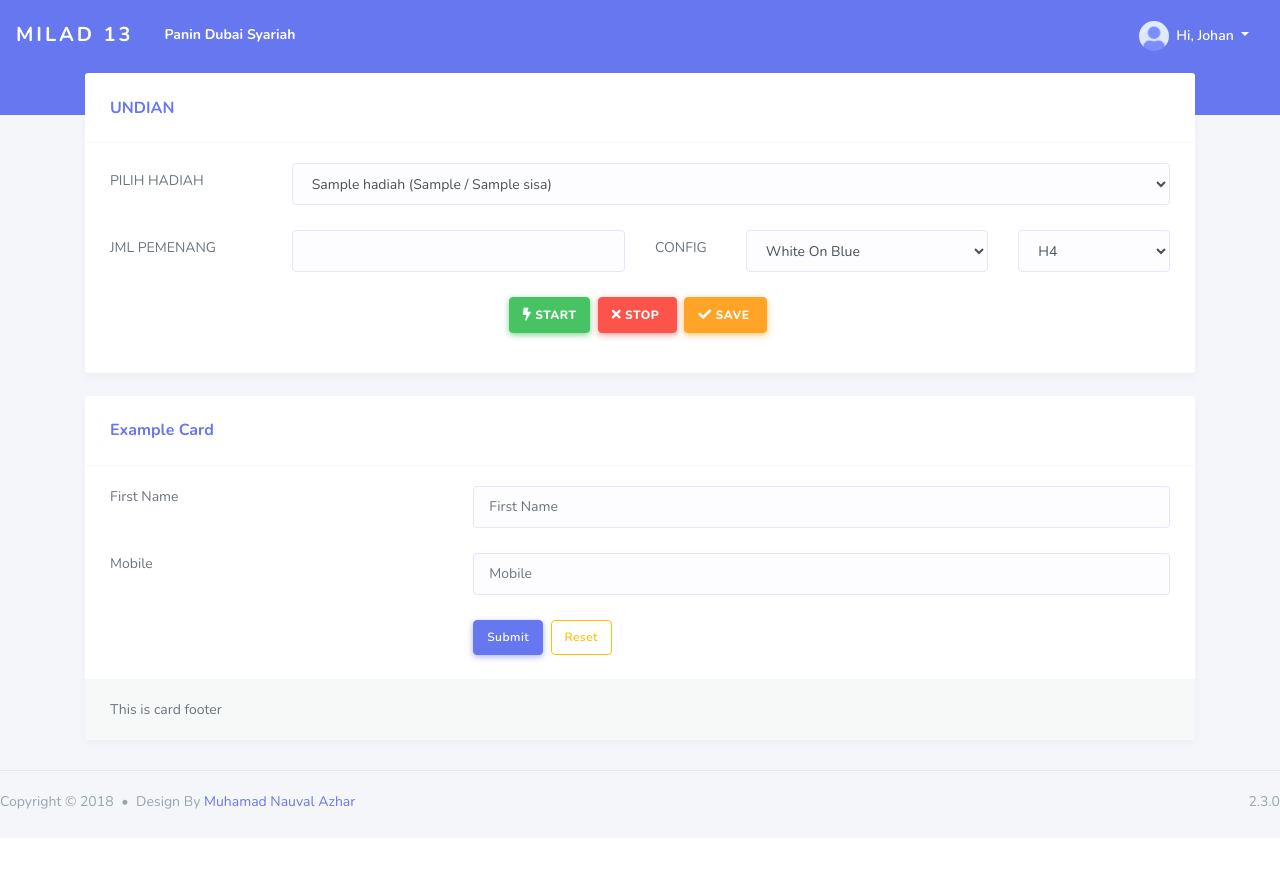
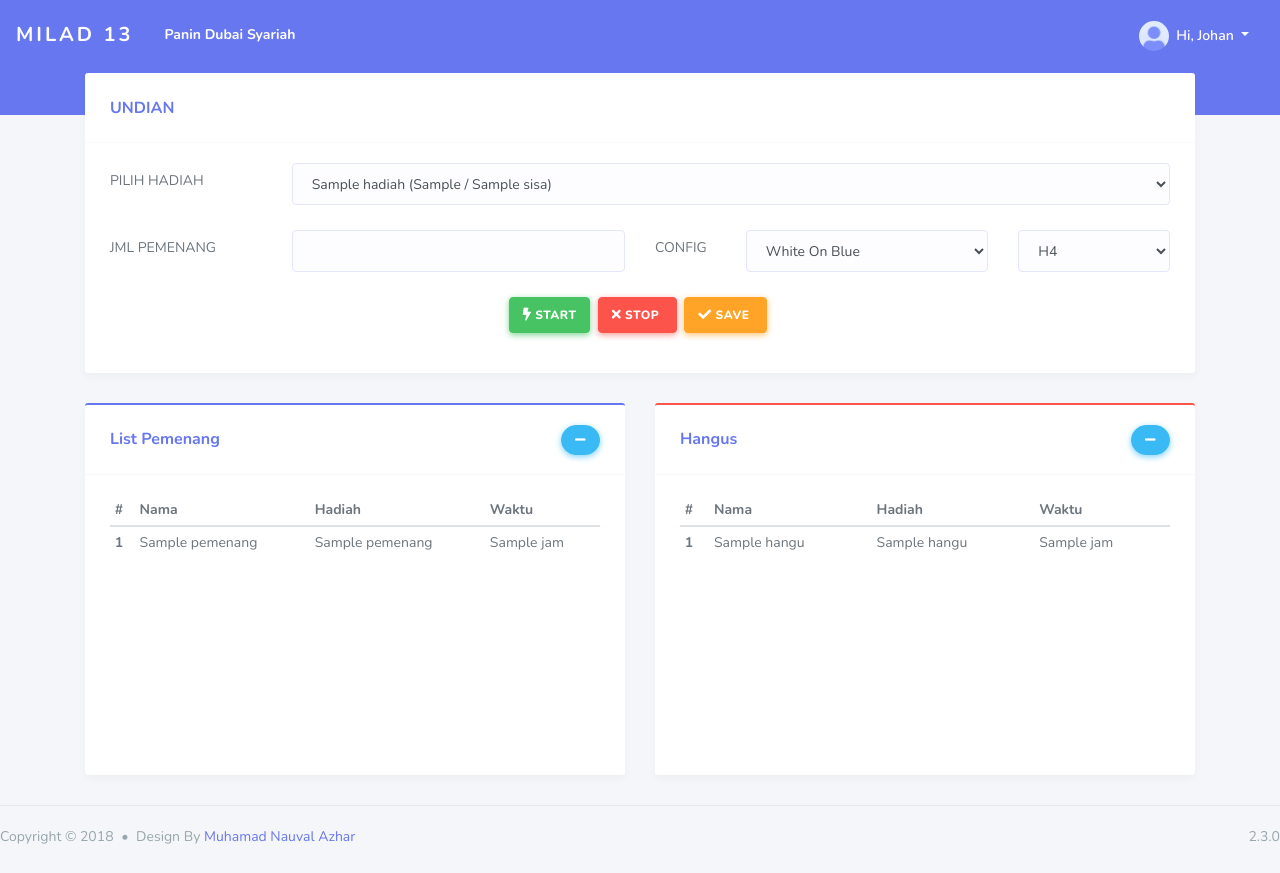
Before and after one commit to johan-gates27/undian, a CodeIgniter app: the page made by application/views/undian/undian.php in a window 1280 px wide. Before the commit the page ends 809 px from the top, so only its background shows below. Run offline with CodeIgniter, Linux system fonts and the light colour scheme; the template is opened without the code that fills it: most values are stand-ins (such as "Sample title", 1, 10 or a date in 2020); some libraries are stand-ins or nearby versions.

Commit message:
display winner & hangus

```diff
--- a/application/controllers/Undian.php
+++ b/application/controllers/Undian.php
@@ -17,6 +17,8 @@ class Undian extends CI_Controller
     $data['jml_pemenang_param'] = 1;
     $data['list_hadiah'] = $this->undian_model->get_list_hadiah();
     $data['list_peserta'] = $this->undian_model->get_list_peserta();
+    $data['list_pemenang'] = $this->undian_model->get_list_pemenang();
+    $data['list_hangus'] = $this->undian_model->get_list_hangus();
     $this->load->view('undian/undian', $data);
   }
 
--- a/application/views/undian/undian.php
+++ b/application/views/undian/undian.php
@@ -215,80 +215,103 @@
             <!-- <div class="card-footer bg-whitesmoke">
                 This is card footer
               </div> -->
+
+            <div class="row">
+              <div class="col-12 col-md-6 col-lg-6">
+                <div class="card card-primary">
+                  <div class="card-header">
+                    <h4>List Pemenang</h4>
+                    <div class="card-header-action">
+                      <a data-collapse="#card_list_pemenang" class="btn btn-icon btn-info" href="#"><i class="fas fa-minus"></i></a>
                     </div>
-        </section>
-        <section class="section">
-          <!-- <div class="section-header">
-            <h1>Top Navigation</h1>
-            <div class="section-header-breadcrumb">
-              <div class="breadcrumb-item active"><a href="#">Dashboard</a></div>
-              <div class="breadcrumb-item"><a href="#">Layout</a></div>
-              <div class="breadcrumb-item">Top Navigation</div>
                   </div>
-          </div> -->
+                  <div class="collapse show" id="card_list_pemenang" >
+                  <div class="card-body" style="min-height:300px;">
+                    <!-- <p> -->
+                    <table class="table table-sm">
+                      <thead>
+                        <tr>
+                          <th scope="col">#</th>
+                          <th scope="col">Nama</th>
+                          <th scope="col">Hadiah</th>
+                          <th scope="col">Waktu</th>
+                        </tr>
+                      </thead>
+                      <tbody>
+                        <?php
+                        $i = 1;
+                        foreach ($list_pemenang as $row) {
+                        ?>
+                          <tr>
+                            <th scope="row"><?php echo $i++; ?></th>
+                            <td><?php echo $row['name']; ?></td>
+                            <td><?php echo $row['nama_hadiah']; ?></td>
+                            <td><?php echo $row['jam']; ?></td>
+                          </tr>
+                        <?php } ?>
 
-          <div class="section-body">
-            <div class="card">
-              <div class="card-header">
-                <h4>Example Card</h4>
-              </div>
-              <div class="card-body">
-                <!-- ----------------------------------------- -->
-                <form class="form form-horizontal">
-                  <div class="form-body">
-                    <div class="row">
-                      <div class="col-12">
-                        <div class="form-group row">
-                          <div class="col-md-4">
-                            <span>First Name</span>
-                          </div>
-                          <div class="col-md-8">
-                            <div class="position-relative has-icon-left">
-                              <input type="text" id="fname-icon" class="form-control" name="fname-icon" placeholder="First Name">
-                              <div class="form-control-position">
-                                <i class="feather icon-user"></i>
+                      </tbody>
+                    </table>
+
+                    <!-- </p> -->
                   </div>
                   </div>
                 </div>
               </div>
+              <div class="col-12 col-md-6 col-lg-6">
+                <div class="card card-danger">
+                  <div class="card-header">
+                    <h4>Hangus</h4>
+                    <div class="card-header-action">
+                      <a data-collapse="#card_list_hangus" class="btn btn-icon btn-info" href="#"><i class="fas fa-minus"></i></a>
                     </div>
+                  </div>
+                  <div class="collapse show" id="card_list_hangus" >
+                  <div class="card-body" style="min-height:300px;">
+                    <!-- <p> -->
+                    <table class="table table-sm">
+                      <thead>
+                        <tr>
+                          <th scope="col">#</th>
+                          <th scope="col">Nama</th>
+                          <th scope="col">Hadiah</th>
+                          <th scope="col">Waktu</th>
+                        </tr>
+                      </thead>
+                      <tbody>
+                        <?php
+                        $i = 1;
+                        foreach ($list_hangus as $row) {
+                        ?>
+                          <tr>
+                            <th scope="row"><?php echo $i++; ?></th>
+                            <td><?php echo $row['name']; ?></td>
+                            <td><?php echo $row['nama_hadiah']; ?></td>
+                            <td><?php echo $row['jam']; ?></td>
+                          </tr>
+                        <?php } ?>
 
-                      <div class="col-12">
-                        <div class="form-group row">
-                          <div class="col-md-4">
-                            <span>Mobile</span>
-                          </div>
-                          <div class="col-md-8">
-                            <div class="position-relative has-icon-left">
-                              <input type="number" id="contact-icon" class="form-control" name="contact-icon" placeholder="Mobile">
-                              <div class="form-control-position">
-                                <i class="feather icon-smartphone"></i>
+                      </tbody>
+                    </table>
+                    <!-- </p> -->
                   </div>
                   </div>
                 </div>
               </div>
+              <!-- <div class="col-12 col-md-6 col-lg-6">
+                <div class="card">
+                  <div class="card-header">
+                    <h4>Hangus</h4>
                   </div>
-
-
-                      <div class="col-md-8 offset-md-4">
-                        <button type="submit" class="btn btn-primary mr-1 mb-1 waves-effect waves-light">Submit</button>
-                        <button type="reset" class="btn btn-outline-warning mr-1 mb-1 waves-effect waves-light">Reset</button>
+                  <div class="card-body">
+                    <p>LIST</p>
                   </div>
                 </div>
-                  </div>
-                </form>
-
-
-
-                <!-- ----------------------------------------- -->
-              </div>
-              <div class="card-footer bg-whitesmoke">
-                This is card footer
+              </div> -->
             </div>
           </div>
-          </div>
+        </section>
 
-        </section>
       </div>
 
     </div>
@@ -503,7 +526,7 @@
             [csrfName]: csrfHash,
             pemenang: list_pemenang,
             hangus: list_hangus,
-            id_hadiah : id_hadiah
+            id_hadiah: id_hadiah
           },
           cache: false,
           url: "<?php echo site_url('undian/simpan'); ?>",
@@ -512,7 +535,7 @@
             csrfName = data.csrfName
             csrfHash = data.csrfHash
             $("input[name='" + csrfName + "']").val(csrfHash)
-            if (data.simpan_pemenang == list_pemenang.length && data.simpan_hangus == list_hangus.length){
+            if (data.simpan_pemenang == list_pemenang.length && data.simpan_hangus == list_hangus.length) {
               alert("Simpan Sukses")
               location.reload()
             }
```
Also changed, not shown: application/models/Undian_model.php (+62 -19 lines). Lines whose indentation alone changed are shown as unchanged.
